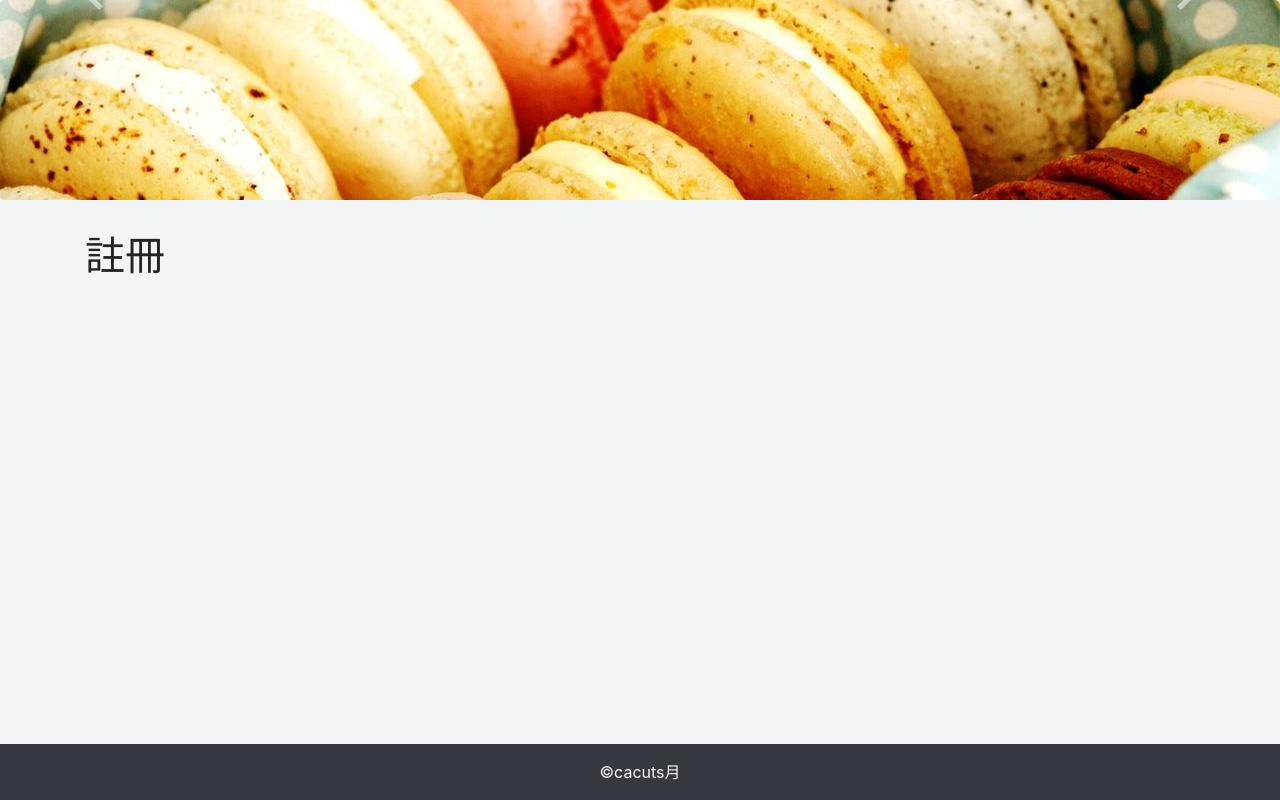
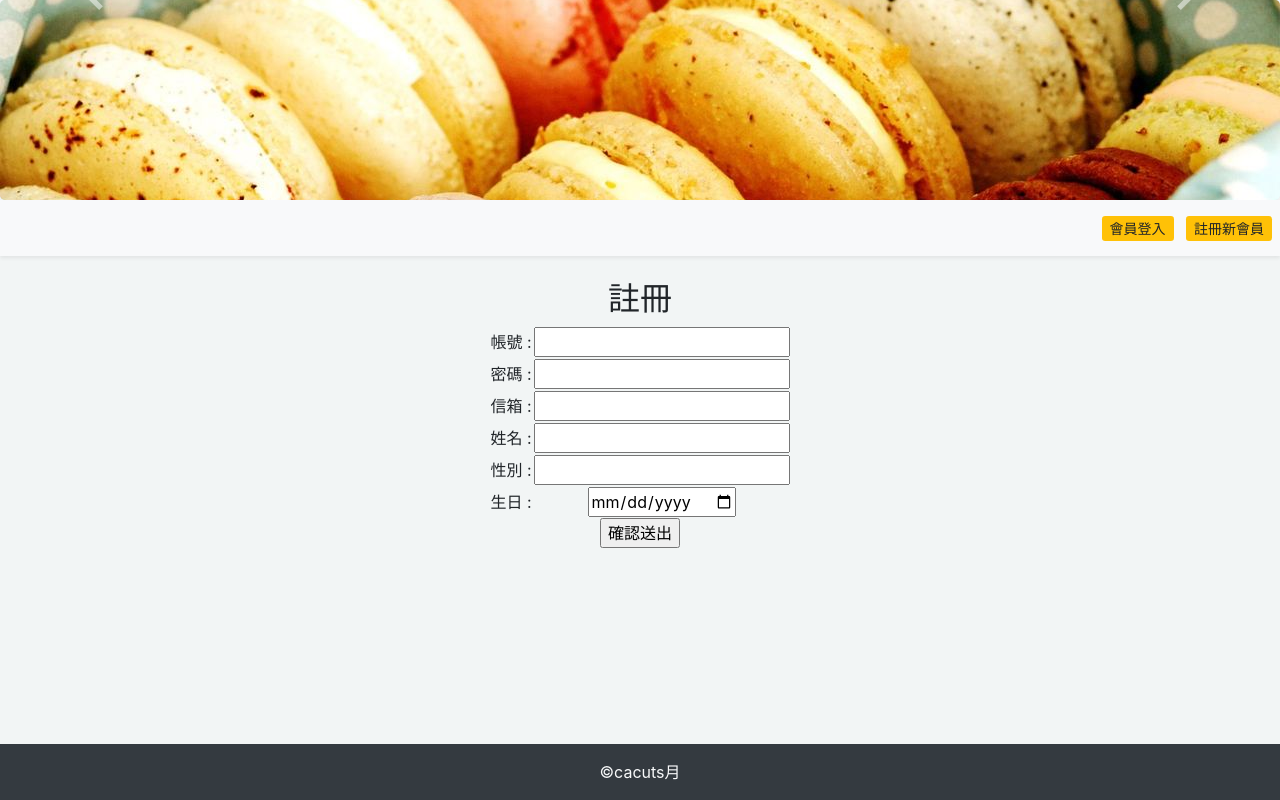
Before and after one commit to mooncactusmoon/vote, a PHP site: page /index.php?do=reg in a window 1280 px wide. Run offline with PHP 8.4, Linux system fonts and the light colour scheme; some libraries are stand-ins or nearby versions.

Commit message:
加入會員登入系統

```diff
--- a/frontend/reg.php
+++ b/frontend/reg.php
@@ -1 +1,31 @@
-<h1>註冊</h1>
+<!-- 需要修改讓有登入錯誤訊息在這裡不顯示 -->
+<h2 class="text-center">註冊</h2>
+<form action="./api/reg.php" method="post" id="regForm" class="text-center">
+    <table class="m-auto">
+        <tr>
+            <td>帳號 : </td>
+            <td><input type="text" name="account" ></td>
+        </tr>
+        <tr>
+            <td>密碼 : </td>
+            <td><input type="password" name="password"></td>
+        </tr>
+        <tr>
+            <td>信箱 : </td>
+            <td><input type="text" name="email" ></td>
+        </tr>
+        <tr>
+            <td>姓名 : </td>
+            <td><input type="text" name="name" ></td>
+        </tr>
+        <tr>
+            <td>性別 : </td>
+            <td><input type="text" name="gender" ></td>
+        </tr>
+        <tr>
+            <td>生日 : </td>
+            <td><input type="date" name="birthday"></td>
+        </tr>
+    </table>
+    <div><input type="submit" value="確認送出"></div>
+</form>
--- a/index.php
+++ b/index.php
@@ -17,8 +17,8 @@
 
 <body>
 
-
-<div class="jumbotron p-0" style="overflow:hidden;height:200px;">
+<!-- 輪播 -->
+<div class="jumbotron p-0 mb-0" style="overflow:hidden;height:200px;">
 <a href="?">
 
     <div id="carouselExampleIndicators" class="carousel slide position-relative" data-ride="carousel">
@@ -44,7 +44,31 @@
     </div>
 </a>
 </div>
+<!-- 輪播 end -->
 
+<!-- nav -->
+<nav class="bg-light shadow-sm py-3 px-2 text-right mb-4 d-flex justify-content-between">
+    <div>&nbsp;</div>
+<?php
+
+if(isset($_SESSION['error'])){
+    echo "<span class='float-left text-danger'>". $_SESSION['error'] ."</span>";
+}
+
+if(isset($_SESSION['user'])){
+    echo "<span class='pr-5 '>歡迎，{$_SESSION['user']} : )</span>";
+    echo "<a href='logout.php' class='btn-sm btn-warning'>登出</a>";
+}else{
+?>
+<div class="">
+    <a href="?do=login" class="mr-2 btn-sm btn-warning">會員登入</a>
+    <a href="?do=reg" class=" btn-sm  btn-warning">註冊新會員</a>
+</div>
+<?php
+}
+?>
+</nav>
+<!-- nav end -->
 <div class="container">
 
     <?php
```
Also changed, not shown: api/check_login.php (added, +19 -0 lines), api/reg.php (added, +8 -0 lines), frontend/login.php (+19 -1 lines), logout.php (added, +7 -0 lines).
